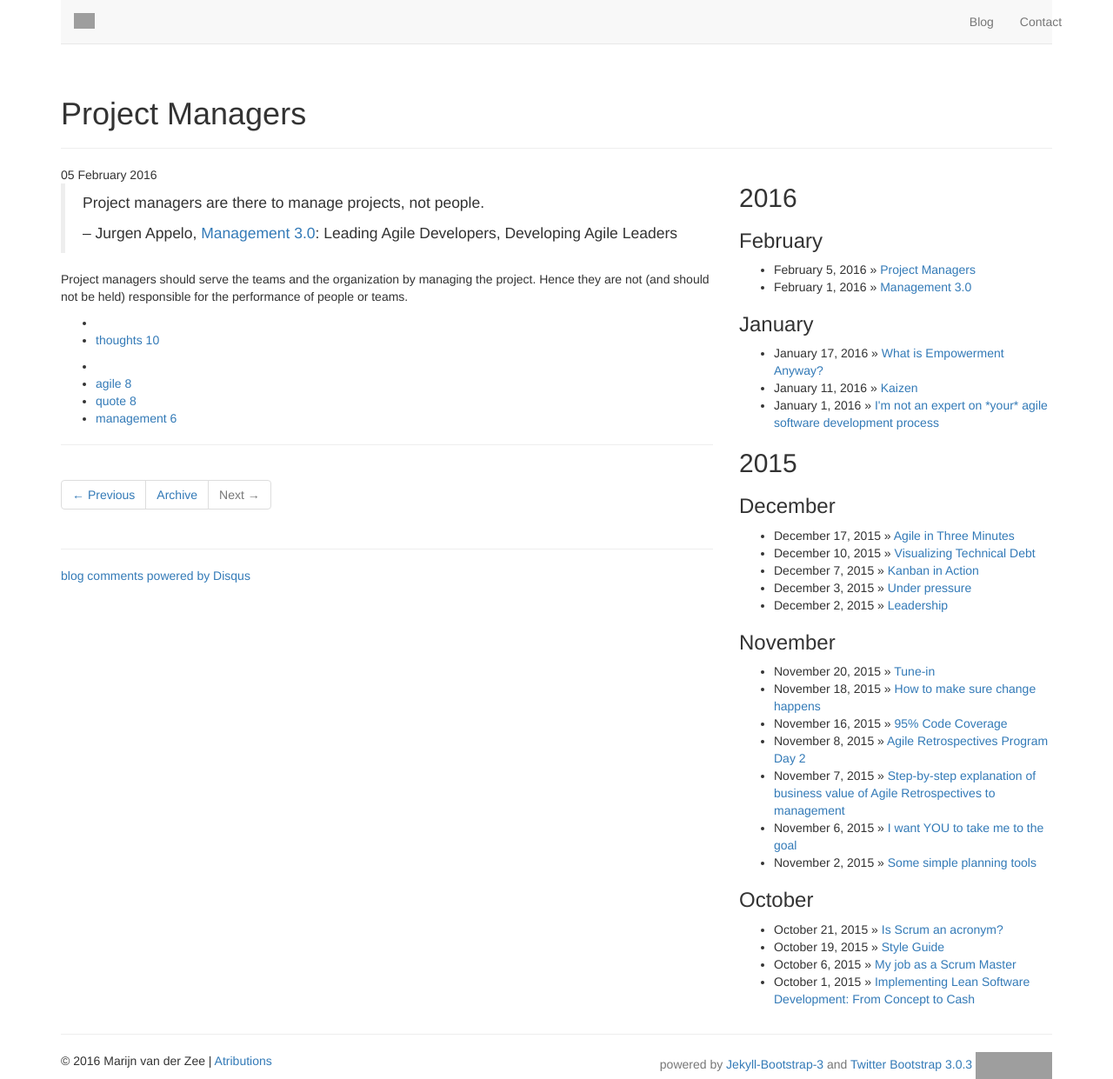
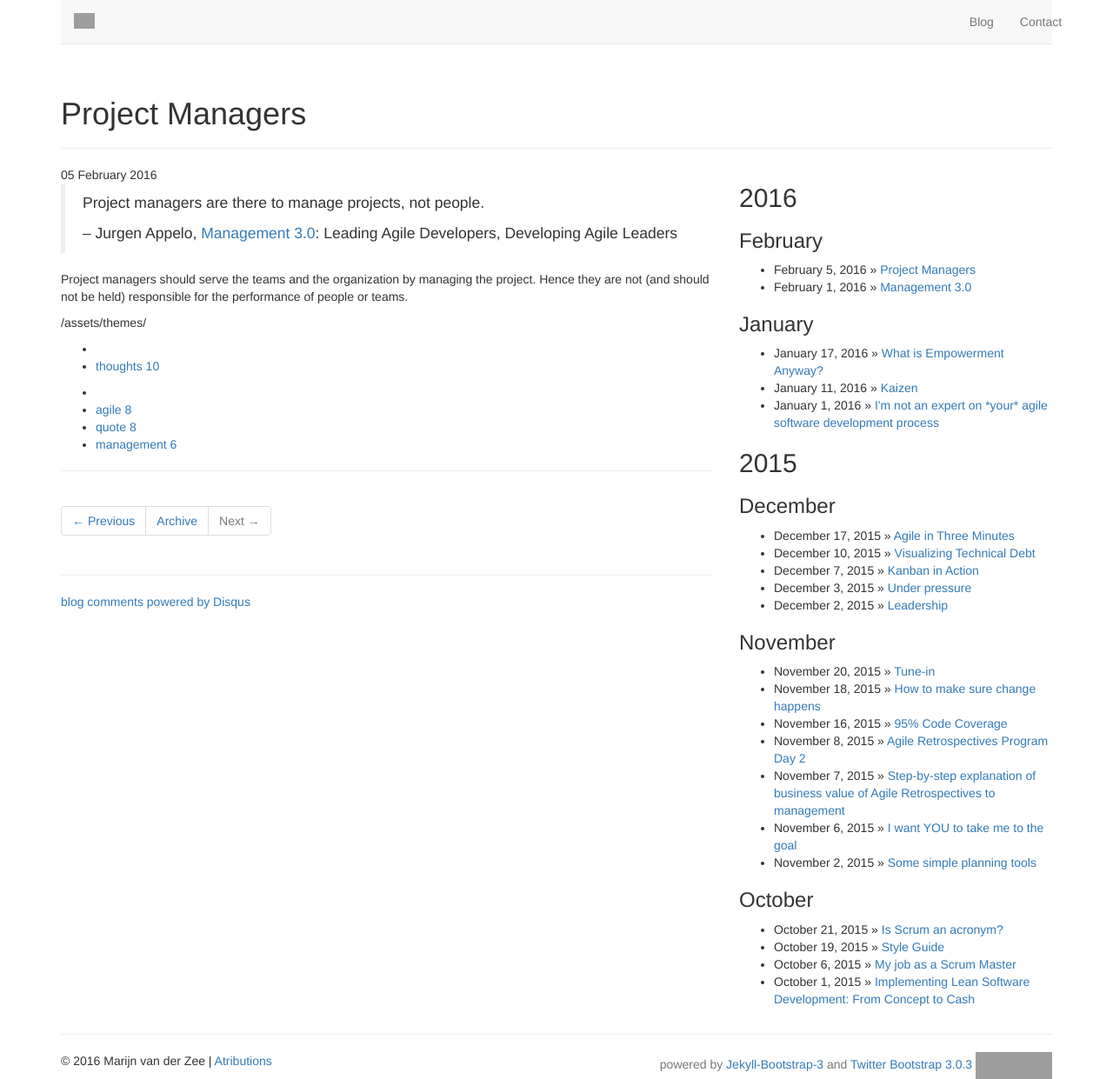
Before and after one commit to serraict/serraict.github.io, a Jekyll site: the page built from _posts/thoughts/2016-02-05-project-managers.md, in a window 1280 px wide. Shown: the whole page at 87% size. Built offline with Jekyll 4.4.1, drawn with Linux system fonts in a browser that asks for light colours; nearby versions of some CDN libraries; library files that are not in the unit come from our copies; comment, search, counter and statistics services are not loaded; grey boxes are pictures that could not be loaded.

Commit message:
print out asset path for live debugging

```diff
--- a/_layouts/post.html
+++ b/_layouts/post.html
@@ -1,5 +1,7 @@
 ---
 layout: default
 ---
+
 {% include JB/setup %}
+
 {% include themes/bootstrap/post.html %}
--- a/_posts/thoughts/2016-02-05-project-managers.md
+++ b/_posts/thoughts/2016-02-05-project-managers.md
@@ -15,4 +15,8 @@ title: Project Managers
 Project managers should serve the teams and the organization by managing the project.
 Hence they are not (and should not be held) responsible for the performance of people or teams.
 
+{{ ASSET_PATH }}
+
+
+
  [Management 3.0]: http://my.safaribooksonline.com/9780321719027/ch12lev1sec13?percentage=&reader=pf#X2ludGVybmFsX0h0bWxWaWV3P3htbGlkPTk3ODAzMjE3MTkwMjclMkZjaDEzbGV2MXNlYzE1JnF1ZXJ5PQ==
```
